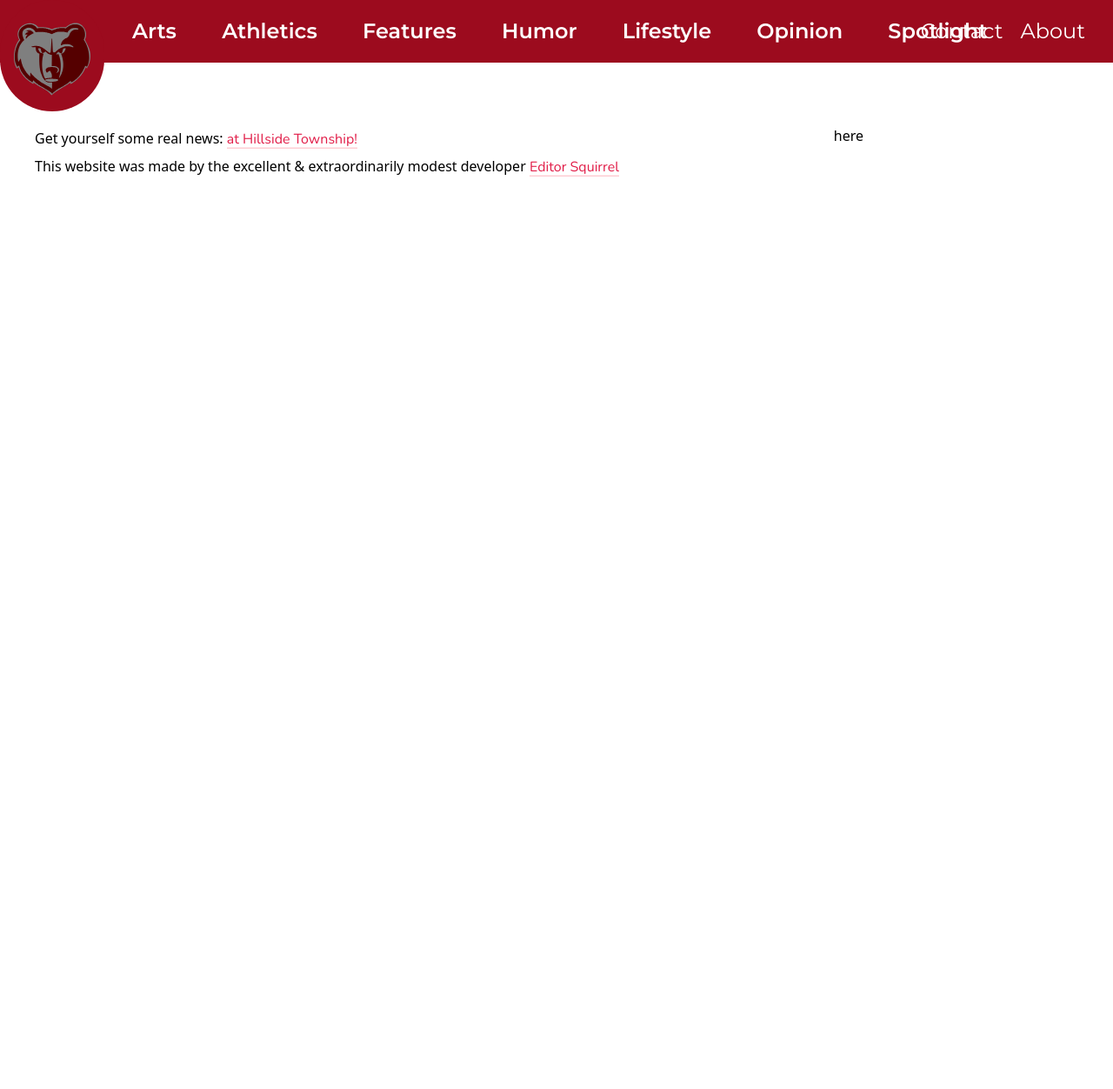
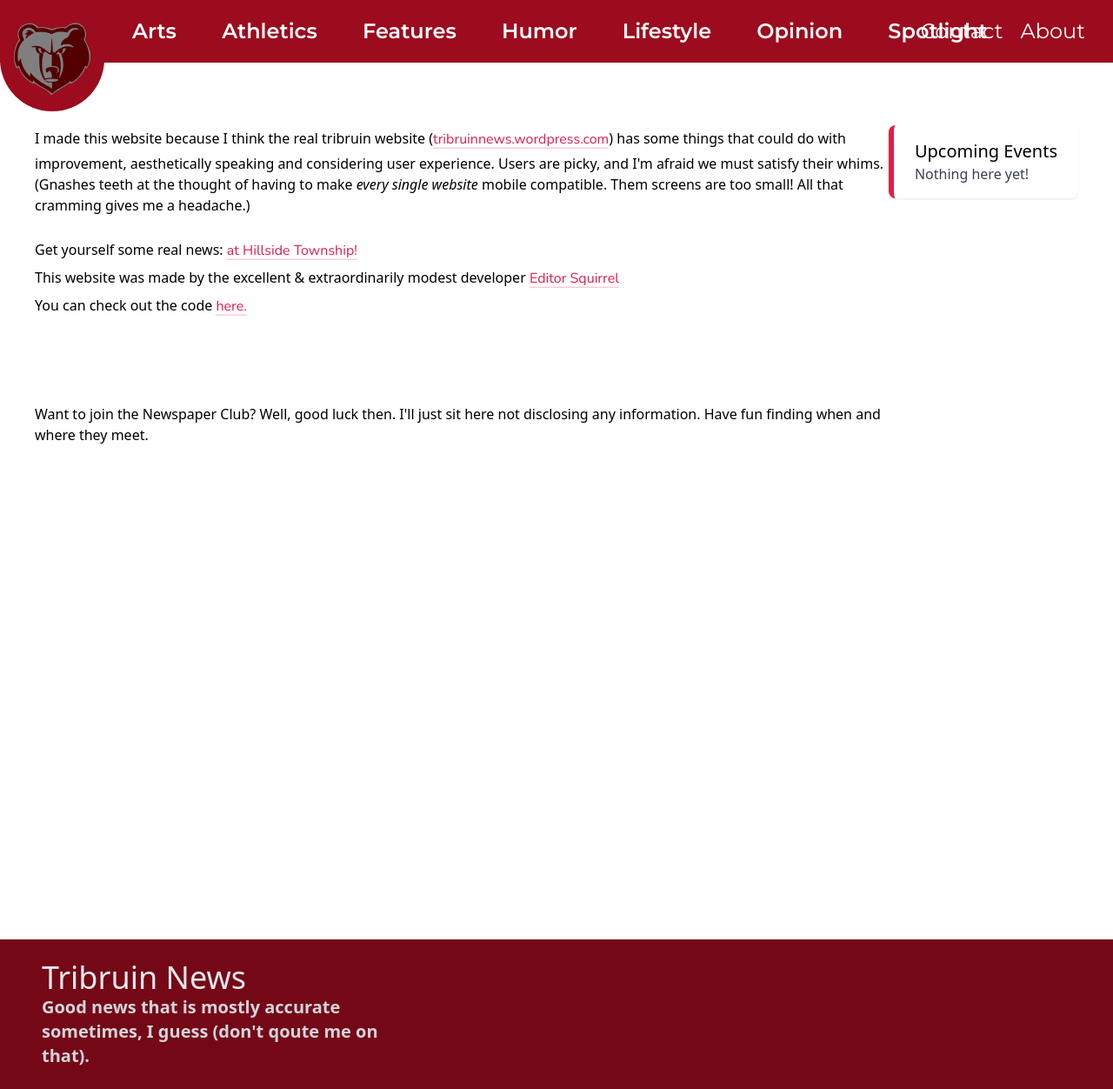
Before and after one commit to editorrust/tribruinnews, a plain HTML site: page index.html in a window 1280 px wide. Shown: the whole page at 87% size. Before the commit the page ends 800 px from the top, so only its background shows below. Drawn offline with nearby package versions, Linux system fonts and the light colour scheme.

Commit message:
💭 Footer & Some Text

```diff
--- a/Styles/homepage.css
+++ b/Styles/homepage.css
@@ -2,6 +2,7 @@
 a {
    font-family: "Nunito";
    line-height: 2rem;
+   color: #e11d48;
    box-shadow: inset 0 -.1rem #fecdd3;
    transition: .1s;
 }
--- a/index.html
+++ b/index.html
@@ -11,16 +11,32 @@
 </head>
 <body style="padding: 6.5rem 0 0 0">
    <div class="navigation-parent" include-html="Partials/navigation-mobile.html"></div>
-   <div class="p-4 m-6 bg-gray-100 rounded-lg sm:bg-white md:grid md:grid-cols-auto-2">
+   <div class="p-4 m-6 bg-gray-50 rounded-lg sm:bg-white md:grid md:grid-cols-auto-2">
       <div>
-         <p>Get yourself some real news: <a class="text-rose-600" href="https://hillside-township.github.io/" target="_blank">at Hillside Township!</a></p>
-         <p>This website was made by the excellent & extraordinarily modest developer <a class="text-rose-600" href="https://github.com/Squirrel-314" target="_blank">Editor Squirrel</a></p>
+         <p>I made this website because I think the real tribruin website (<a href="https://tribruinnews.wordpress.com/">tribruinnews.wordpress.com</a>) has some things that could do with improvement, aesthetically speaking and considering user experience. Users are picky, and I'm afraid we must satisfy their whims. (Gnashes teeth at the thought of having to make <i>every single website</i> mobile compatible. Them screens are too small! All that cramming gives me a headache.)</p>
+         <br>
+         <p>Get yourself some real news: <a href="https://hillside-township.github.io/" target="_blank">at Hillside Township!</a></p>
+         <p>This website was made by the excellent & extraordinarily modest developer <a href="https://github.com/Squirrel-314" target="_blank">Editor Squirrel</a></p>
+         <p>You can check out the code <a href="https://github.com/Squirrel-314/tribruinnews" target="_blank">here.</a></p>
+         <br><br><br><br>
+         <p>Want to join the Newspaper Club? Well, good luck then. I'll just sit here not disclosing any information. Have fun finding when and where they meet.</p>
       </div>
       <div>
-         <p>here</p>
+         <div class="px-6 py-4 shadow-outline rounded-lg border-l-[.4rem] border-l-rose-600">
+            <h2 class="text-xl font-500">Upcoming Events</h2>
+            <p class="text-gray-700">Nothing here yet!</p>
+         </div>
       </div>
    </div>
+   <br><br><br><br><br><br><br><br><br><br><br>
+   <br><br><br><br><br><br><br><br><br><br><br>
 </body>
+<footer class="py-6 px-12 bg-maroon-dark text-gray-200 md:grid md:grid-cols-3">
+   <div>
+      <h2 class="font-light text-4xl">Tribruin News</h2>
+      <p class="font-semibold text-xl text-gray-300">Good news that is mostly accurate sometimes, I guess (don't qoute me on that).</p>
+   </div>
+</footer>
 </html>
 <script>
 function toggleNavigation() {
```
Also changed, not shown: Styles/tailwind.css.
